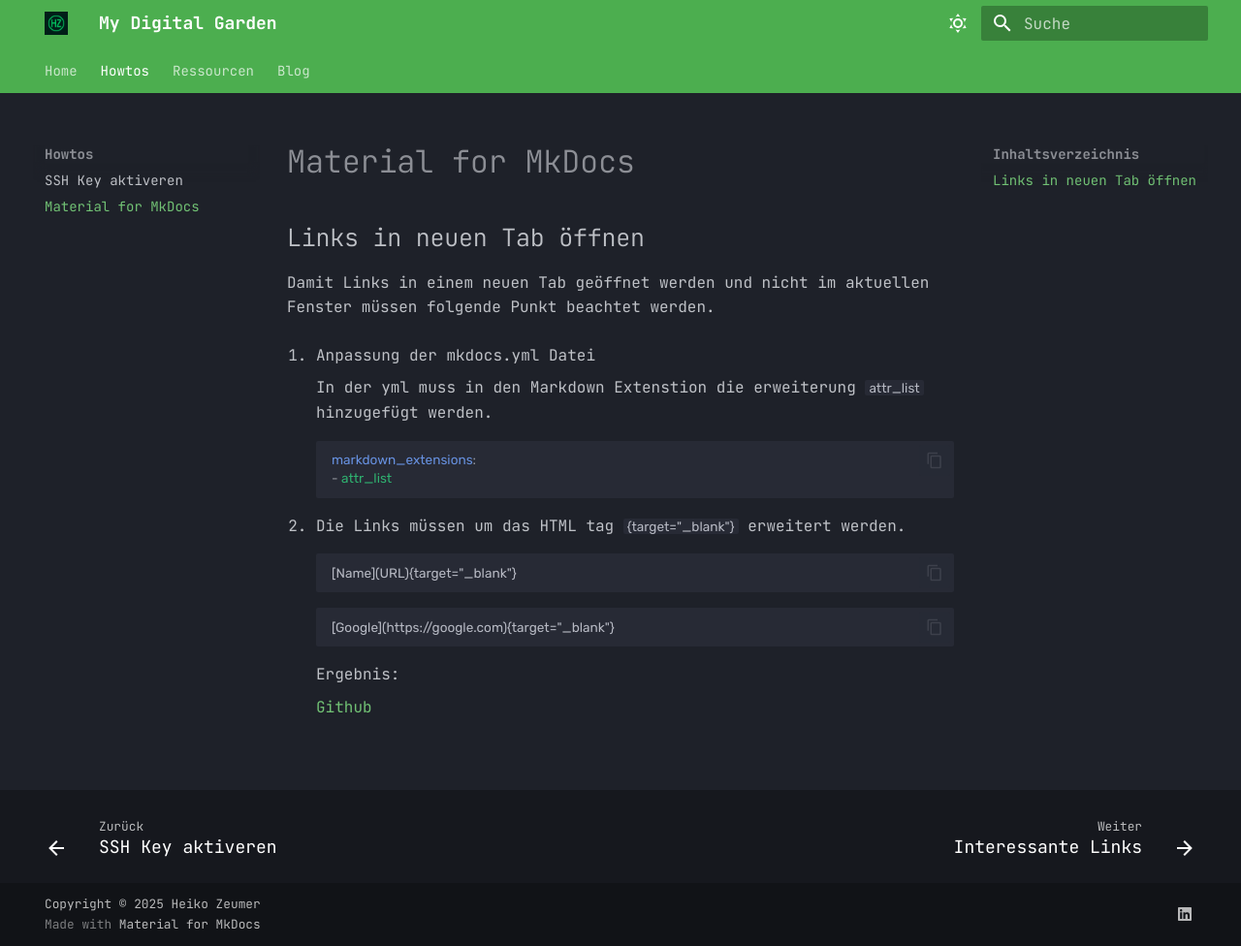
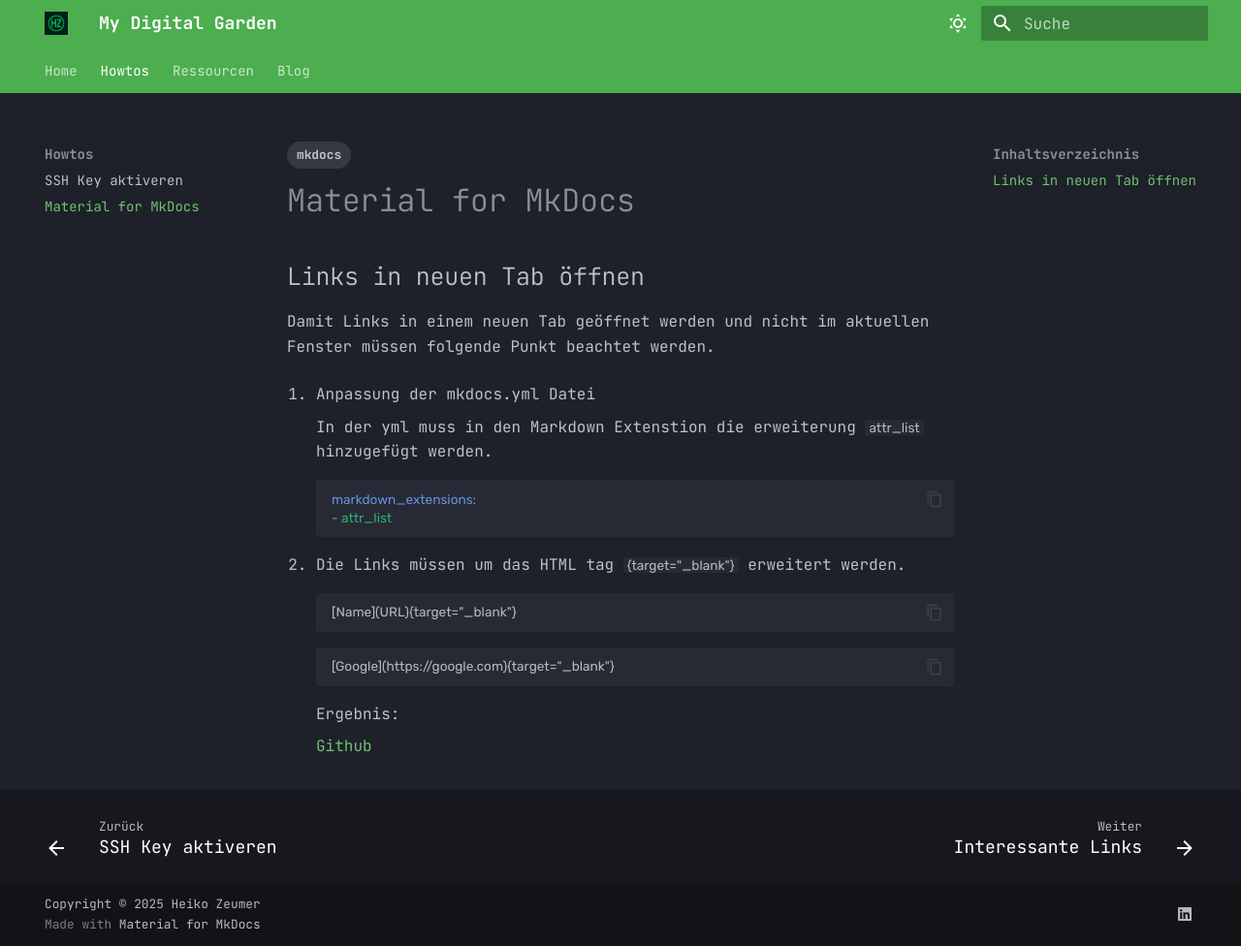
Before and after one commit to HZeumer/digital-garden, an MkDocs documentation site: the page built from docs/howtos/mkdocs.md, in a window 1280 px wide and 976 px high. Shown: the whole window at 97% size. Built offline with MkDocs 1.6.1 and Material for MkDocs 9.7.7, drawn with Linux system fonts in a browser that asks for light colours.

Commit message:
update tags

```diff
--- a/docs/howtos/mkdocs.md
+++ b/docs/howtos/mkdocs.md
@@ -1,3 +1,9 @@
+---
+date:
+    created: 2025-04-21
+tags:
+    - mkdocs
+---
 # Material for MkDocs
 
 ## Links in neuen Tab öffnen
```
